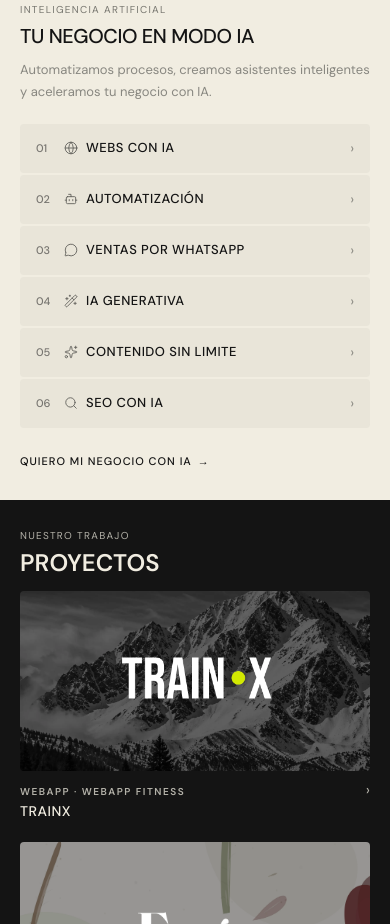
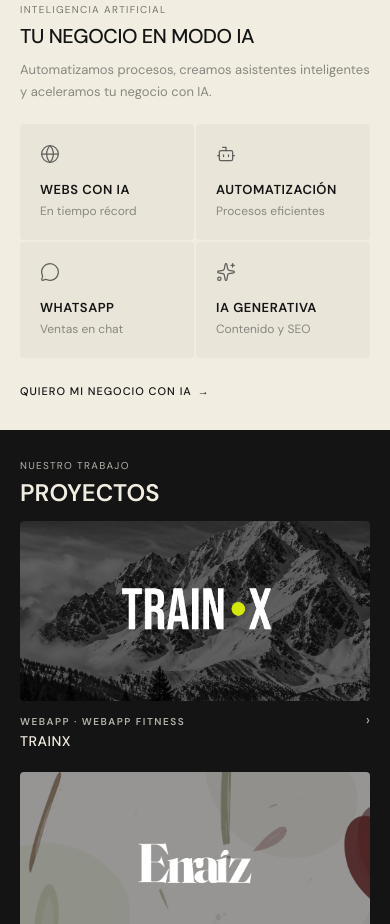
Before and after one commit to marianamazza2/mazzmkt, a React (Vite) app: page / in a window 390 px wide. Shown: the part 1160-2084 px from the top of the page. Built offline with nearby package versions, Linux system fonts and the light colour scheme.

Commit message:
fix styles in mobile

```diff
--- a/src/components/projects/projects-grid.tsx
+++ b/src/components/projects/projects-grid.tsx
@@ -418,71 +418,40 @@
 }
 
 function MobileProjectsCarousel({ projects }: { projects: Project[] }) {
-  const [[current, direction], setPage] = useState([0, 0]);
+  const [current, setCurrent] = useState(0);
 
-  const paginate = (newDir: number) => {
-    const next = current + newDir;
-    if (next < 0 || next >= projects.length) return;
-    setPage([next, newDir]);
+  const handleDragEnd = (_: MouseEvent | TouchEvent | PointerEvent, info: PanInfo) => {
+    if (info.offset.x < -50 && current < projects.length - 1) setCurrent(current + 1);
+    else if (info.offset.x > 50 && current > 0) setCurrent(current - 1);
   };
 
-  const handleDragEnd = (_: MouseEvent | TouchEvent | PointerEvent, info: PanInfo) => {
-    if (info.offset.x < -50) paginate(1);
-    else if (info.offset.x > 50) paginate(-1);
-  };
-
-  const slideVariants = {
-    enter: (dir: number) => ({ x: dir > 0 ? "100%" : "-100%", opacity: 0 }),
-    center: { x: 0, opacity: 1 },
-    exit: (dir: number) => ({ x: dir > 0 ? "-100%" : "100%", opacity: 0 }),
-  };
-
-  const project = projects[current];
-  const visibleDots = (() => {
-    const count = Math.min(3, projects.length);
-    if (count < 3) return Array.from({ length: count }, (_, i) => i);
-
-    const start = Math.min(Math.max(current - 1, 0), projects.length - count);
-    return Array.from({ length: count }, (_, i) => start + i);
-  })();
-
   return (
-    <div className="w-full overflow-hidden">
-      {/* Slide container */}
-      <div className="relative overflow-hidden">
-        <AnimatePresence initial={false} custom={direction} mode="popLayout">
+    <div className="w-full">
+      {/* Track */}
+      <div className="overflow-hidden">
         <motion.div
-            key={current}
-            custom={direction}
-            variants={slideVariants}
-            initial="enter"
-            animate="center"
-            exit="exit"
+          className="flex touch-pan-y"
+          animate={{ x: `${-current * 100}%` }}
           transition={{ type: "tween", duration: 0.28, ease: "easeInOut" }}
           drag="x"
           dragConstraints={{ left: 0, right: 0 }}
-            dragElastic={0}
+          dragElastic={0.08}
           onDragEnd={handleDragEnd}
-            className="w-full touch-pan-y"
         >
+          {projects.map((project) => (
+            <div key={project.id} className="w-full shrink-0">
               <TransitionLink
                 to="/proyectos/$slug"
                 params={{ slug: project.slug }}
                 className="block"
               >
-              {/* 16/9 image — igual que la home */}
-              <div className="aspect-[16/9] relative overflow-hidden rounded-sm">
+                <div className="aspect-[16/9] overflow-hidden rounded-sm">
                   {project.image ? (
-                  <img
-                    src={project.image}
-                    alt={project.title}
-                    className="w-full h-full object-cover"
-                  />
+                    <img src={project.image} alt={project.title} className="w-full h-full object-cover" />
                   ) : (
                     <div className="w-full h-full bg-gradient-to-br from-[#1a1a1a] to-[#0f0f0f]" />
                   )}
                 </div>
-              {/* Texto debajo — igual que la home */}
                 <div className="flex flex-col gap-[3px] mt-3">
                   <span className="text-[10px] font-semibold tracking-widest uppercase text-[#f1ede1aa] font-geist">
                     {project.category}
@@ -493,35 +462,37 @@
                   </h3>
                 </div>
               </TransitionLink>
+            </div>
+          ))}
         </motion.div>
-        </AnimatePresence>
       </div>
 
-      {/* Dots */}
-      <div className="flex w-full items-center justify-center pt-1">
-        <div className="mx-auto flex items-center justify-center gap-0">
-          {visibleDots.map((projectIndex) => (
-            <button
-              key={projectIndex}
-              type="button"
-              onClick={() => setPage([projectIndex, projectIndex > current ? 1 : -1])}
-              aria-label={`Proyecto ${projectIndex + 1}`}
-              className="flex min-h-0 min-w-0 items-center justify-center px-[3px] py-0.5"
-            >
+      {/* Dots — ventana de 3 */}
+      {(() => {
+        const visibleCount = Math.min(3, projects.length);
+        const windowStart = Math.min(Math.max(current - 1, 0), projects.length - visibleCount);
+        const dots = Array.from({ length: visibleCount }, (_, i) => windowStart + i);
+        return (
+          <div style={{ display: "flex", alignItems: "center", justifyContent: "center", gap: "5px", paddingTop: "10px" }}>
+            {dots.map((dotIndex) => (
               <span
-                className="block transition-all duration-300 ease-out"
+                key={dotIndex}
+                onClick={() => setCurrent(dotIndex)}
                 style={{
-                  width: projectIndex === current ? "18px" : "4px",
+                  display: "block",
+                  width: dotIndex === current ? "18px" : "4px",
                   height: "4px",
-                  borderRadius: "999px",
-                  backgroundColor: projectIndex === current ? "#F1EDE1" : "rgba(241,237,225,0.32)",
+                  borderRadius: "9999px",
+                  backgroundColor: dotIndex === current ? "#F1EDE1" : "rgba(241,237,225,0.32)",
+                  transition: "width 300ms ease-out, background-color 300ms ease-out",
+                  cursor: "pointer",
                   flexShrink: 0,
                 }}
               />
-            </button>
             ))}
           </div>
-      </div>
+        );
+      })()}
     </div>
   );
 }
--- a/src/components/sections/services.tsx
+++ b/src/components/sections/services.tsx
@@ -61,6 +61,13 @@
     title: "SEO CON IA",
     description: "Posicionamiento organico acelerado con inteligencia artificial. Auditoria tecnica, keywords y contenido que Google quiere rankear.",
   },
+];
+
+const mobileAiCards = [
+  { icon: Globe, title: "Webs con IA", subtitle: "En tiempo récord" },
+  { icon: Bot, title: "Automatización", subtitle: "Procesos eficientes" },
+  { icon: MessageCircle, title: "WhatsApp", subtitle: "Ventas en chat" },
+  { icon: Sparkles, title: "IA generativa", subtitle: "Contenido y SEO" },
 ];
 
 
@@ -246,7 +253,6 @@
 
 export function Services() {
   const [openMobileService, setOpenMobileService] = useState(-1);
-  const [openMobileAi, setOpenMobileAi] = useState(-1);
 
   return (
     <>
@@ -384,67 +390,31 @@
             </p>
           </motion.div>
 
-          {/* Mobile: lista acordeón de servicios IA */}
-          <div className="md:hidden flex flex-col gap-[2px] mb-5">
-            {aiServices.map((service, index) => {
-              const isOpen = openMobileAi === index;
-              const Icon = service.icon;
-
+          {/* Mobile: grid 2x2 de cards IA */}
+          <div className="md:hidden grid grid-cols-2 gap-[2px] mb-5">
+            {mobileAiCards.map((card, index) => {
+              const Icon = card.icon;
               return (
-                <div
-                  key={service.title}
-                  className="overflow-hidden rounded-sm"
-                  style={{ background: "rgba(44, 44, 42, 0.04)" }}
+                <motion.div
+                  key={card.title}
+                  initial={{ opacity: 0, y: 16 }}
+                  whileInView={{ opacity: 1, y: 0 }}
+                  viewport={{ once: true }}
+                  transition={{ duration: 0.4, delay: index * 0.07 }}
+                  className="rounded-sm p-5"
+                  style={{ background: "#e9e5d9" }}
                 >
-                  <button
-                    type="button"
-                    aria-expanded={isOpen}
-                    aria-controls={`mobile-ai-${index}`}
-                    onClick={() => setOpenMobileAi((current) => current === index ? -1 : index)}
-                    className="flex w-full items-center justify-between px-4 py-[14px] text-left"
+                  <Icon size={20} strokeWidth={1.5} className="mb-4" style={{ color: "#5F5E5A" }} />
+                  <p
+                    className="text-[13px] font-semibold uppercase text-[#141414] mb-1"
+                    style={{ letterSpacing: "0.04em" }}
                   >
-                    <div className="flex items-center gap-[10px]">
-                      <span
-                        className="text-[11px] font-medium"
-                        style={{ color: "#777570", minWidth: "18px" }}
-                      >
-                        {String(index + 1).padStart(2, "0")}
-                      </span>
-                      <div className="flex items-center gap-[8px]">
-                        <Icon size={14} strokeWidth={1.5} style={{ color: "#5F5E5A" }} />
-                        <p
-                          className="text-[13px] font-medium uppercase"
-                          style={{ letterSpacing: "0.5px", color: "#141414" }}
-                        >
-                          {service.title}
-                        </p>
-                      </div>
-                    </div>
-                    <motion.span
-                      animate={{ rotate: isOpen ? 90 : 0 }}
-                      transition={{ duration: 0.2 }}
-                      className="text-[14px]"
-                      style={{ color: "#888780" }}
-                    >
-                      ›
-                    </motion.span>
-                  </button>
-
-                  <motion.div
-                    id={`mobile-ai-${index}`}
-                    initial={false}
-                    animate={{ height: isOpen ? "auto" : 0, opacity: isOpen ? 1 : 0 }}
-                    transition={{ duration: 0.25, ease: "easeOut" }}
-                    className="overflow-hidden"
-                  >
-                    <p
-                      className="px-4 pb-4 pl-[52px] text-[13px] leading-[1.6]"
-                      style={{ color: "#5F5E5A" }}
-                    >
-                      {service.description}
-                    </p>
-                  </motion.div>
-                </div>
+                    {card.title}
+                  </p>
+                  <p className="text-[12px] text-[#888780] leading-[1.4]">
+                    {card.subtitle}
+                  </p>
+                </motion.div>
               );
             })}
           </div>
```
Lines whose indentation alone changed are shown as unchanged.
